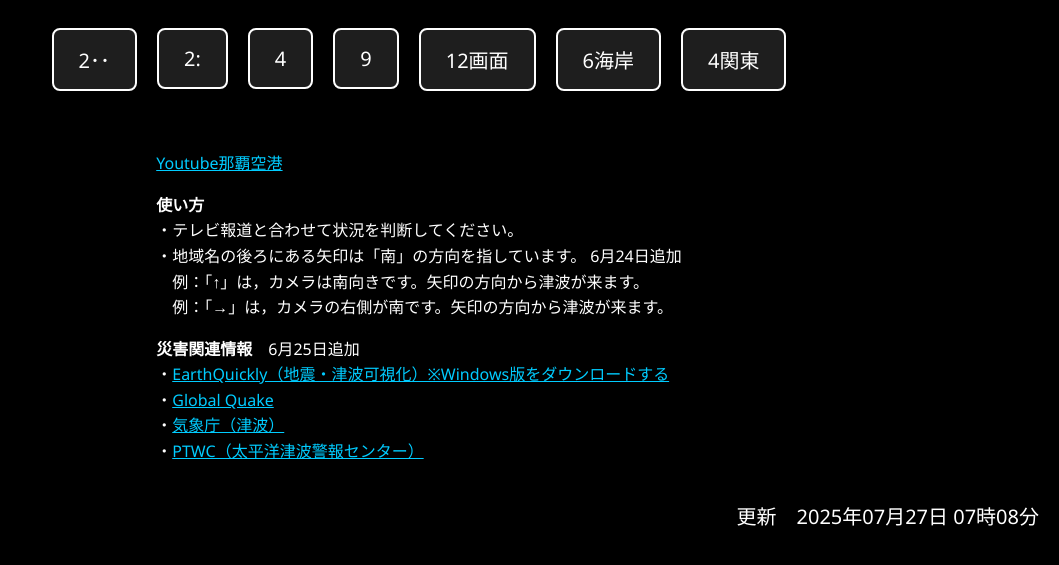
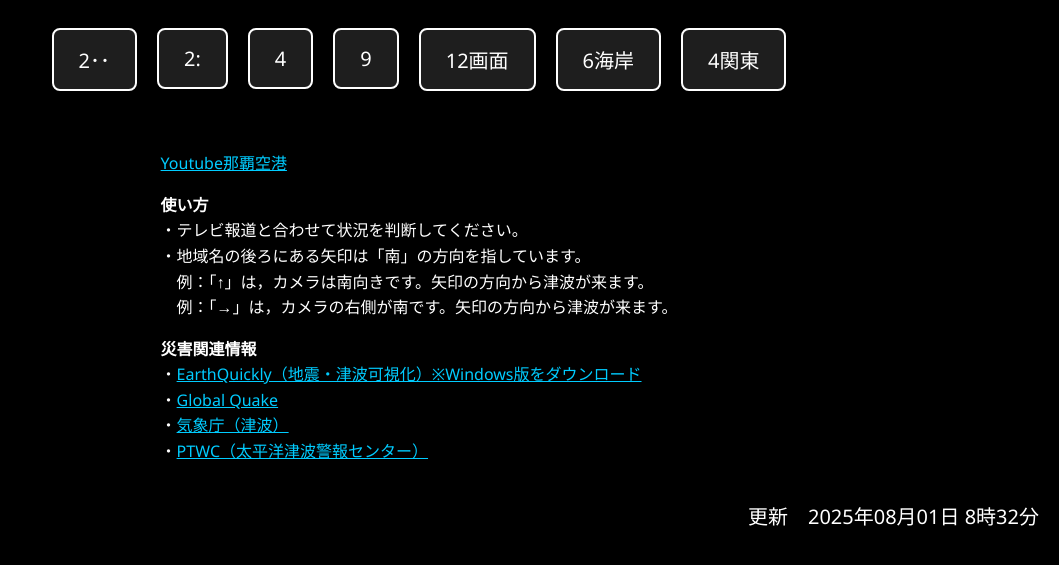
Before and after one commit to unice69/max, a plain HTML site: page index.html in a window 1280 px wide. Shown: the part 177-742 px from the top of the page, without its empty margins (221-1280 px from the left). Drawn offline with Linux system fonts and the light colour scheme.

Commit message:
Add files via upload

```diff
--- a/index.html
+++ b/index.html
@@ -126,16 +126,16 @@
 
     <p><strong>使い方</strong><br>
     ・テレビ報道と合わせて状況を判断してください。<br>
-    ・地域名の後ろにある矢印は「南」の方向を指しています。 6月24日追加<br>
+    ・地域名の後ろにある矢印は「南」の方向を指しています。<br>
     　例：「↑」は，カメラは南向きです。矢印の方向から津波が来ます。<br>
     　例：「→」は，カメラの右側が南です。矢印の方向から津波が来ます。</p>
-    <p><strong>災害関連情報</strong>　6月25日追加<br>
-    ・<a href="https://earthquickly.com/" target="_blank" style="color: #00ccff;">EarthQuickly（地震・津波可視化）※Windows版をダウンロードする</a><br>
+    <p><strong>災害関連情報</strong><br>
+    ・<a href="https://earthquickly.com/" target="_blank" style="color: #00ccff;">EarthQuickly（地震・津波可視化）※Windows版をダウンロード</a><br>
     ・<a href="https://globalquake.net/download" target="_blank" style="color: #00ccff;">Global Quake</a><br>
     ・<a href="https://www.jma.go.jp/bosai/map.html#5/37.979/135.022/&contents=tsunami&elem=warn" target="_blank" style="color: #00ccff;">気象庁（津波）</a><br>
     ・<a href="https://www.tsunami.gov/" target="_blank" style="color: #00ccff;">PTWC（太平洋津波警報センター）</a>
     </p>
   </div>
-    <p class="update-date">更新　2025年07月27日 07時08分</p>
+    <p class="update-date">更新　2025年08月01日 8時32分</p>
 </body>
 </html>
```
